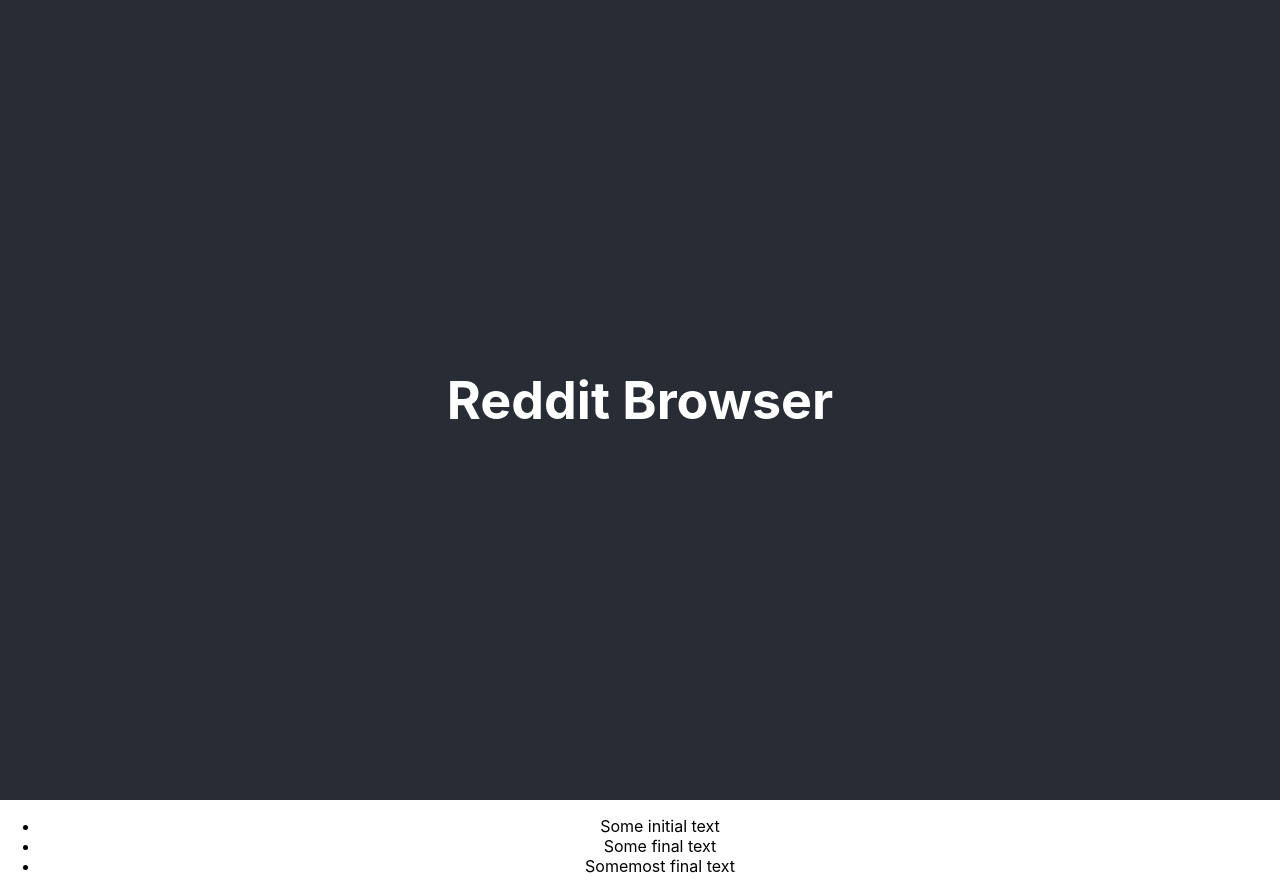
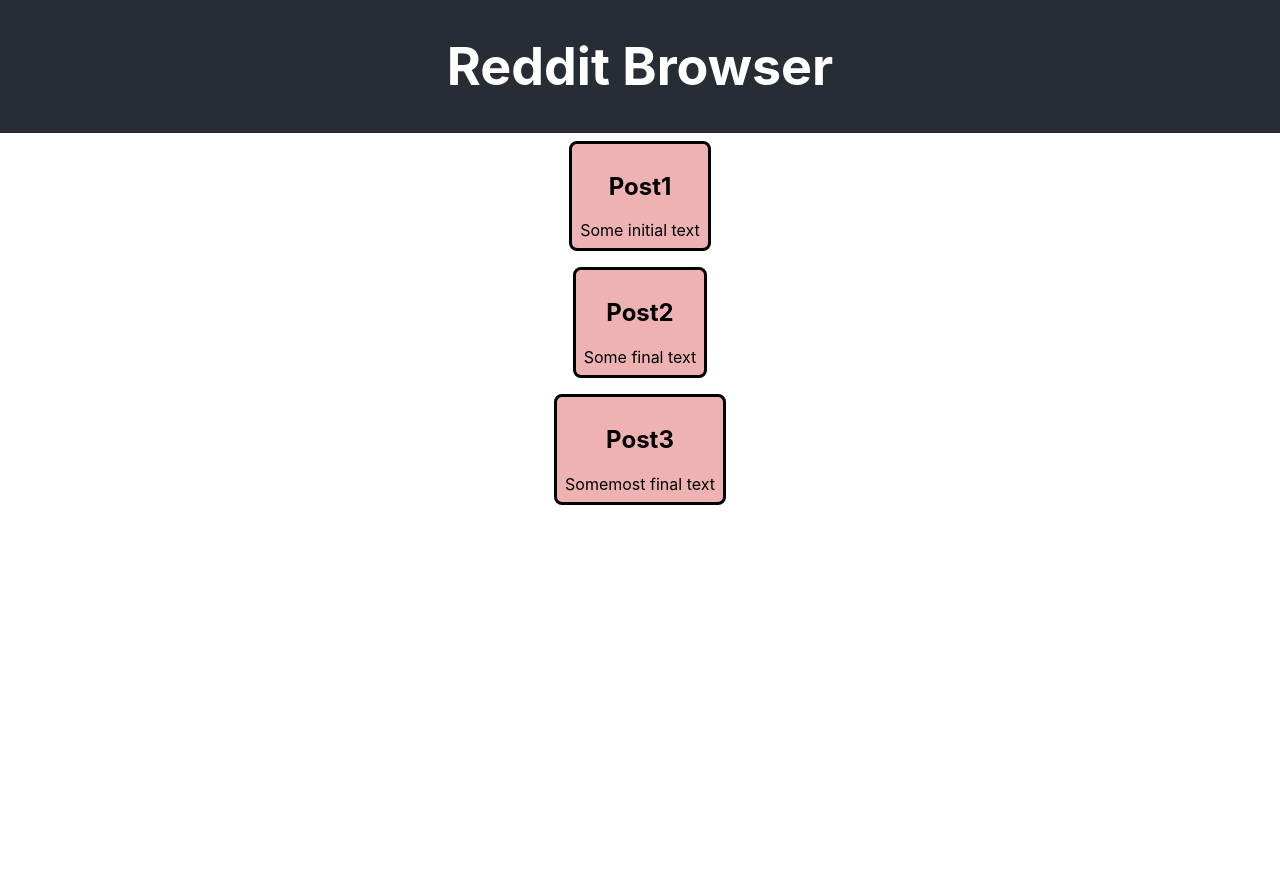
Before and after one commit to ChrisHornsey/RedditBrowser, a React (Create React App) app: page / in a window 1280 px wide. After the commit the page ends 800 px from the top, so only its background shows below. Built offline with nearby package versions, Linux system fonts and the light colour scheme.

Commit message:
updated to use store

```diff
--- a/package.json
+++ b/package.json
@@ -3,12 +3,15 @@
   "version": "0.1.0",
   "private": true,
   "dependencies": {
+    "@reduxjs/toolkit": "^1.7.1",
     "@testing-library/jest-dom": "^5.16.1",
     "@testing-library/react": "^12.1.2",
     "@testing-library/user-event": "^13.5.0",
     "react": "^17.0.2",
     "react-dom": "^17.0.2",
+    "react-redux": "^7.2.6",
     "react-scripts": "5.0.0",
+    "redux": "^4.1.2",
     "web-vitals": "^2.1.4"
   },
   "scripts": {
--- a/src/Components/Post.js
+++ b/src/Components/Post.js
@@ -4,9 +4,10 @@
     const {title, body, id} = post;
 
     return (
-        <li key={id} className="Post">
+        <div key={id} className="Post">
+            <h2>{title}</h2>
             <span>{body}</span>
-        </li>
+        </div>
     );
 
 }
--- a/src/Components/PostList.js
+++ /dev/null
@@ -1,14 +0,0 @@
-import React from "react";
-import Post from "./Post";
-
-export default function PostList ({posts}) {
-    if (!posts) {
-        return null
-    }
-
-    return (
-        <ul className = "PostList">
-            {posts.map(post => <Post post={post}/>)}
-        </ul>
-    )
-}
--- a/src/Components/fakeData.js
+++ b/src/Components/fakeData.js
@@ -1,16 +1,16 @@
 export const fakeData = [
     {
-    name: "Post1",
+    title: "Post1",
     id: 1,
     body: "Some initial text"
     },
     {
-        name: "Post2",
+        title: "Post2",
         id: 2,
         body: "Some final text"
     },
     {
-        name: "Post3",
+        title: "Post3",
         id: 3,
         body: "Somemost final text"
     }
--- /dev/null
+++ b/src/Features/PostList/PostList.js
@@ -0,0 +1,15 @@
+import React from "react";
+import Post from "../../Components/Post";
+import PostListSlice, { selectAllPosts } from "./PostListSlice";
+import { useSelector } from "react-redux";
+
+export default function PostList () {
+
+    const allPosts = useSelector(selectAllPosts)
+
+    return (
+        <div className = "PostList">
+            {allPosts.map(post => <Post post={post}/>)}
+        </div>
+    )
+}
--- /dev/null
+++ b/src/Features/PostList/PostListSlice.js
@@ -0,0 +1,13 @@
+import {createSlice} from '@reduxjs/toolkit';
+import { fakeData } from '../../Components/fakeData';
+
+export const postListSlice = createSlice({
+    name: 'postList',
+    initialState: {
+        posts: fakeData
+    }
+})
+
+export const selectAllPosts = (state) => state.postList.posts;
+
+export default postListSlice.reducer;
--- a/src/app/App.css
+++ b/src/app/App.css
@@ -2,20 +2,8 @@
   text-align: center;
 }
 
-.App-logo {
-  height: 40vmin;
-  pointer-events: none;
-}
-
-@media (prefers-reduced-motion: no-preference) {
-  .App-logo {
-    animation: App-logo-spin infinite 20s linear;
-  }
-}
-
 .App-header {
   background-color: #282c34;
-  min-height: 100vh;
   display: flex;
   flex-direction: column;
   align-items: center;
@@ -27,12 +15,17 @@
 .App-link {
   color: #61dafb;
 }
+.PostList {
+  display: flex;
+  flex-direction: column;
+  align-items:center;
+}
 
-@keyframes App-logo-spin {
-  from {
-    transform: rotate(0deg);
-  }
-  to {
-    transform: rotate(360deg);
-  }
+.Post {
+  border-style: solid;
+  max-width: 100vh;
+  border-radius: 1vh;
+  padding: 1vh;
+  margin: 1vh;
+  background-color:rgba(200, 0, 0, 0.3);
 }
--- a/src/app/App.js
+++ b/src/app/App.js
@@ -1,6 +1,6 @@
 import './App.css';
 import { fakeData } from '../Components/fakeData';
-import PostList from '../Components/PostList';
+import PostList from '../Features/PostList/PostList';
 
 function App() {
   return (
@@ -8,7 +8,7 @@
       <header className="App-header">
         <h1>Reddit Browser</h1>
       </header>
-      <PostList posts = {fakeData}/>
+      <PostList/>
 
     </div>
   );
--- /dev/null
+++ b/src/app/store.js
@@ -0,0 +1,8 @@
+import {configureStore} from '@reduxjs/toolkit';
+import postListReducer from '../Features/PostList/PostListSlice';
+
+export default configureStore({
+    reducer: {
+        postList: postListReducer
+    }
+})
--- a/src/index.js
+++ b/src/index.js
@@ -3,10 +3,14 @@
 import './index.css';
 import App from './app/App';
 import reportWebVitals from './reportWebVitals';
+import store from './app/store';
+import {Provider} from 'react-redux';
 
 ReactDOM.render(
   <React.StrictMode>
+    <Provider store={store}>
     <App />
+    </Provider>
   </React.StrictMode>,
   document.getElementById('root')
 );
```
Also changed, not shown: 2 other files (tests, documents, lock files or other folders).
